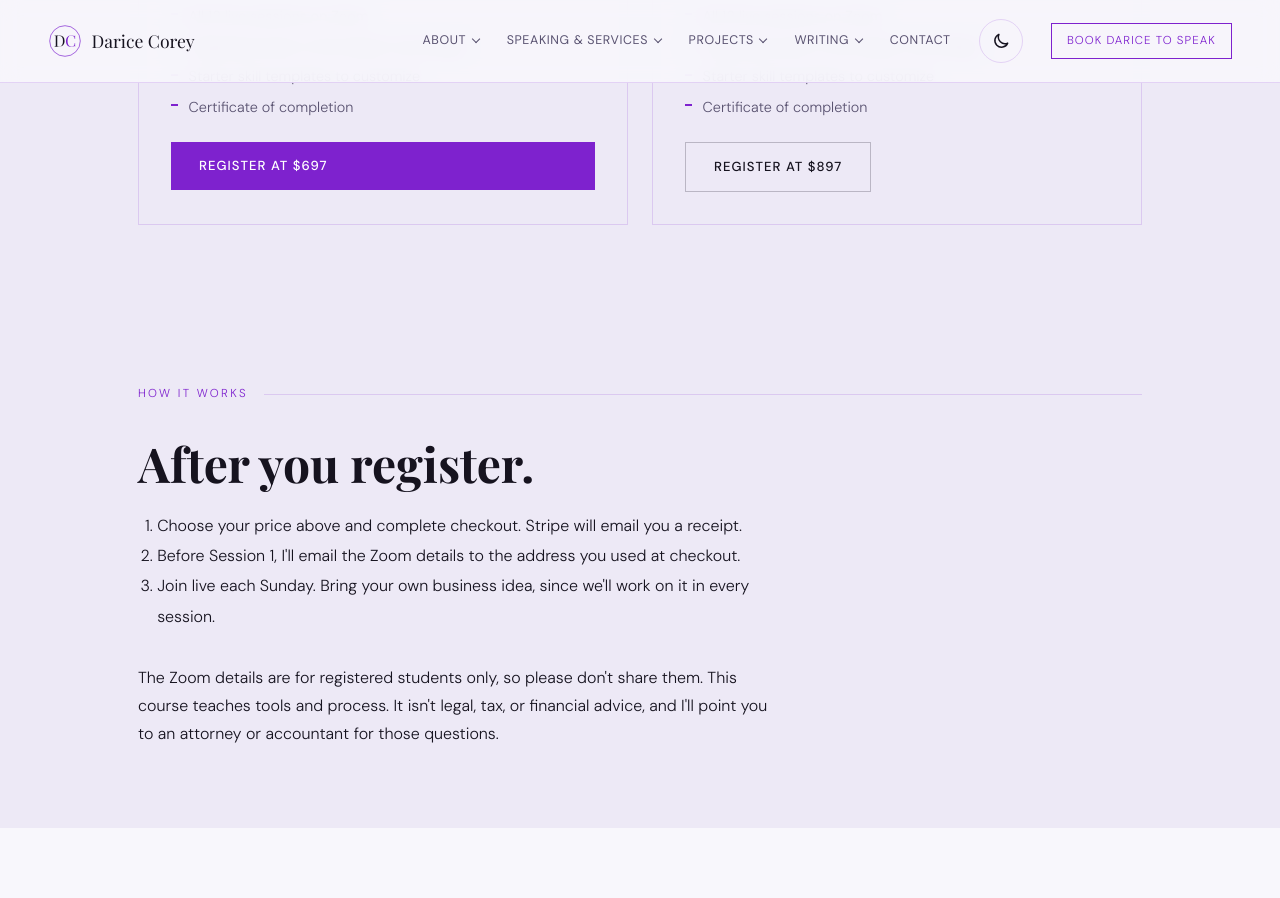
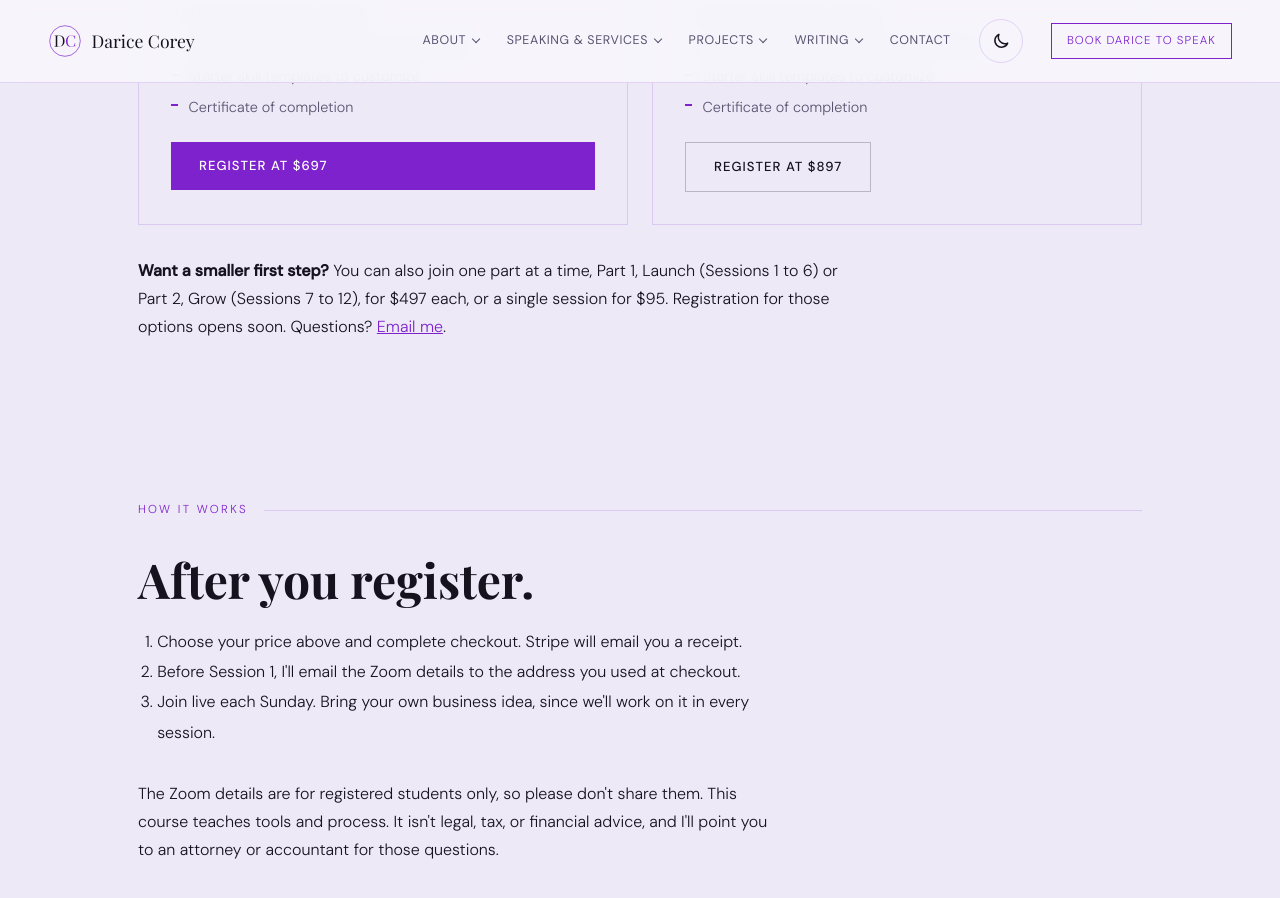
Before and after one commit to dcoreyrasm/dcoreyrasm.github.io, a Jekyll site: the page built from start-your-business.html, in a window 1280 px wide and 900 px high, scrolled down 4140 px. Built offline with Jekyll 4.4.1, drawn with Linux system fonts in a browser that asks for light colours; some web fonts are replaced.

Commit message:
Add part and single-session pricing ($497 per part, $95 per session) to course page
Co-Authored-By: Claude Opus 5.5 <noreply@anthropic.com>
Claude-Session: https://claude.ai/code/session_01CVTrh3xqG5RQK5WN8V6MV3

```diff
--- a/start-your-business.html
+++ b/start-your-business.html
@@ -171,6 +171,7 @@
             <a href="https://buy.stripe.com/6oU3cw3kX0un11Uddr6J20a" class="btn-ghost" target="_blank" rel="noopener">Register at $897</a>
           </div>
         </div>
+        <p style="line-height:1.75;max-width:720px;margin-top:2rem;"><strong>Want a smaller first step?</strong> You can also join one part at a time, Part 1, Launch (Sessions 1 to 6) or Part 2, Grow (Sessions 7 to 12), for $497 each, or a single session for $95. Registration for those options opens soon. Questions? <a href="mailto:info@daricecorey.com?subject=Start%20Your%20Business%20course%20question" style="color:var(--coral);">Email me</a>.</p>
       </div>
     </section>
 
```
